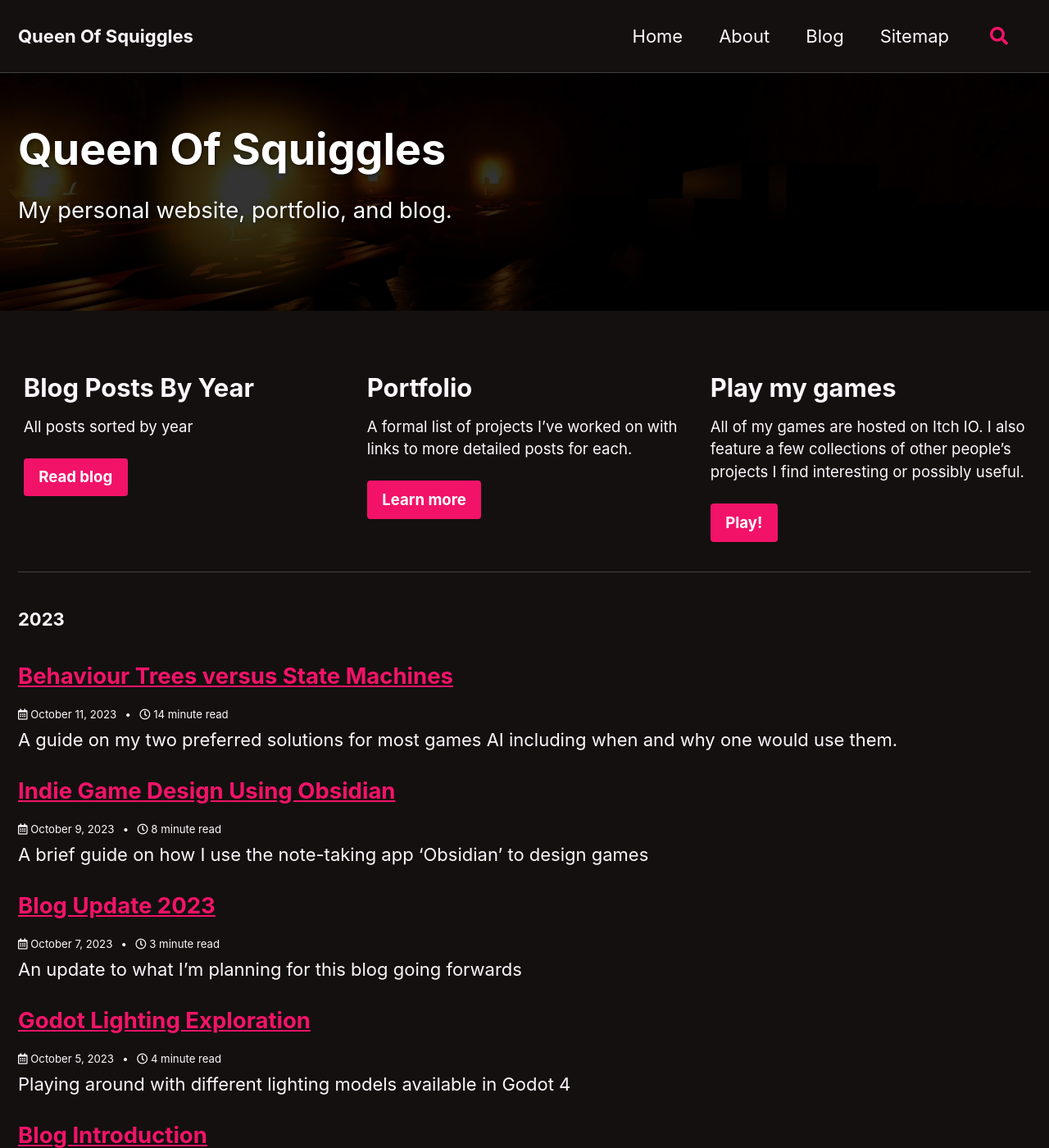
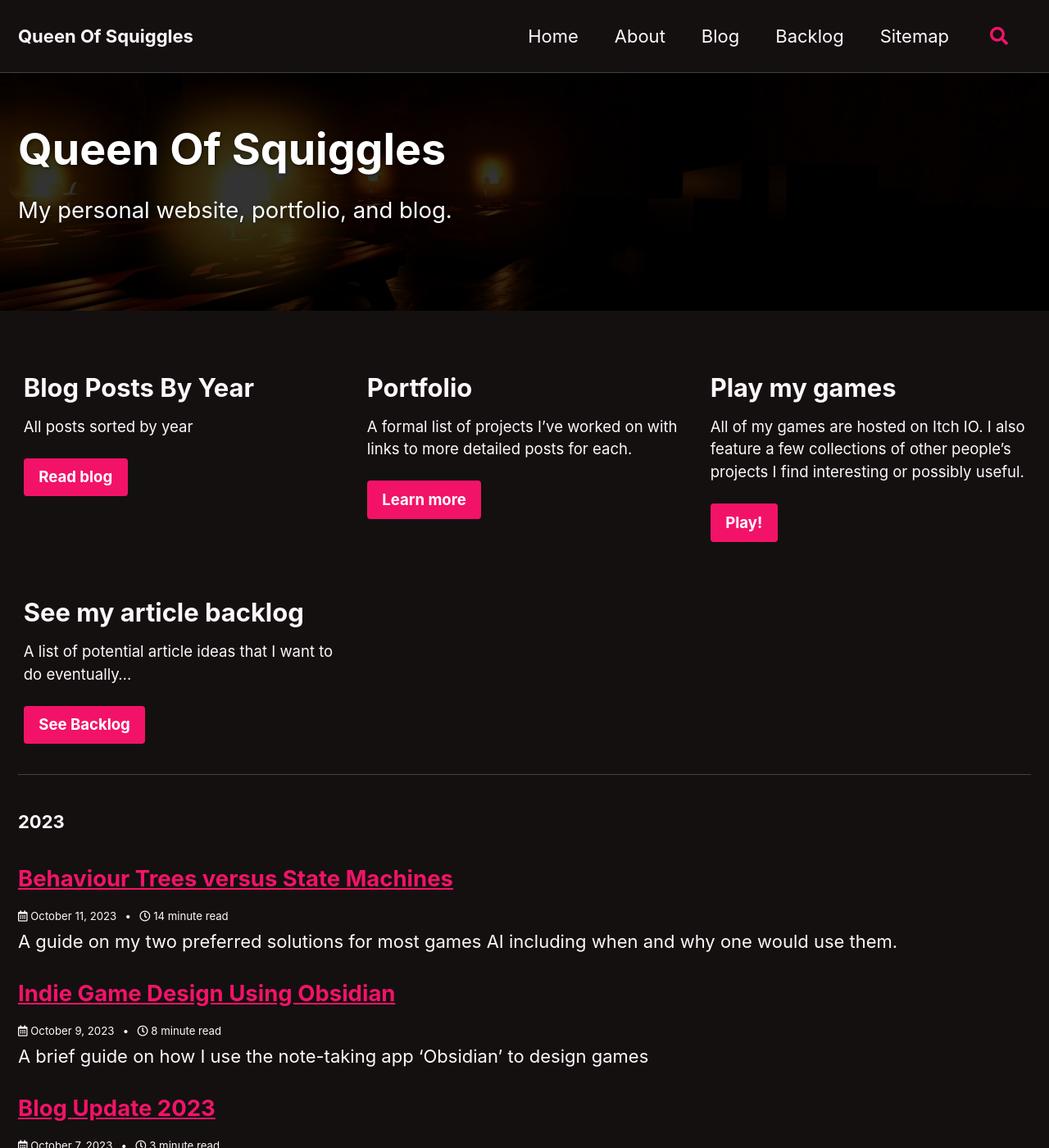
Before and after one commit to QueenOfSquiggles/queenofsquigglesweb, a Jekyll site: the page built from _pages/home.md, in a window 1280 px wide and 1400 px high. Shown: the whole window at 82% size. Built offline with Jekyll 4.4.1, drawn with Linux system fonts in a browser that asks for light colours; cached includes are drawn as plain includes.

Commit message:
Added article backlog; Support removing kofi from shorter articles

```diff
--- a/_data/navigation.yml
+++ b/_data/navigation.yml
@@ -6,5 +6,7 @@ main:
     url: /about/
   - title: "Blog"
     url: /blog-home/
+  - title: "Backlog"
+    url: /backlog/
   - title: "Sitemap"
     url: /sitemap/
--- a/_pages/home.md
+++ b/_pages/home.md
@@ -30,11 +30,18 @@ feature_row:
     # Properties to add an image background
     # image_path: /assets/images/mm-free-feature.png
     # alt: ""
+  - title: "See my article backlog"
+    excerpt: "A list of potential article ideas that I want to do eventually..."
+    url: /backlog/
+    btn_class: "btn--primary"
+    btn_label: "See Backlog"
+
 ---
 
 {% include feature_row %}
 
 {% assign entries_layout = page.entries_layout | default: 'list' %}
+
 {% assign postsByYear = site.posts | where_exp: "item", "item.hidden != true" | group_by_exp: 'post', 'post.date | date: "%Y"' %}
 {% for year in postsByYear %}
   <section id="{{ year.name }}" class="taxonomy__section">
```
Also changed, not shown: _layouts/single.html (+6 -2 lines), _pages/backlog.md (added, +28 -0 lines).
